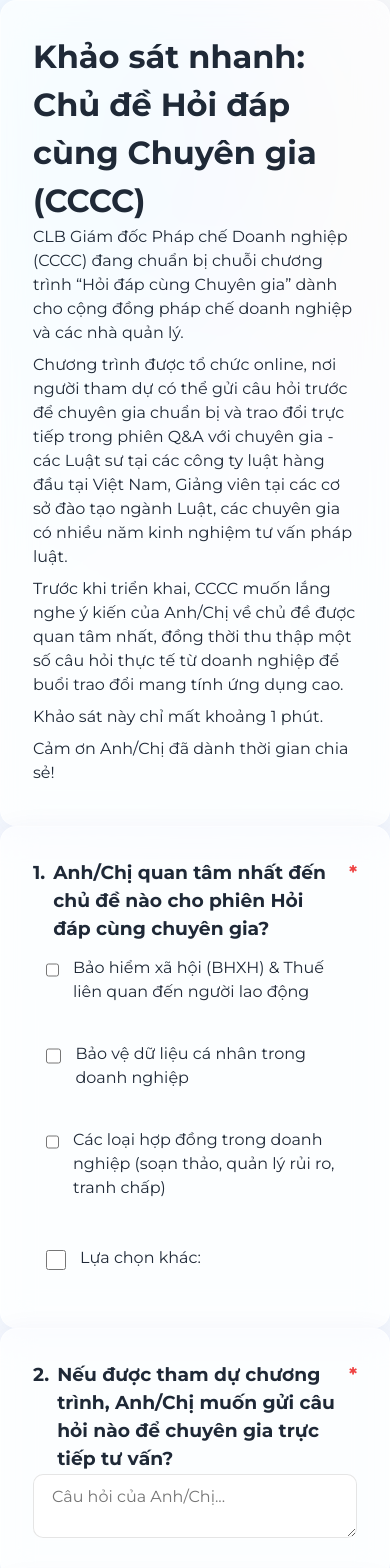
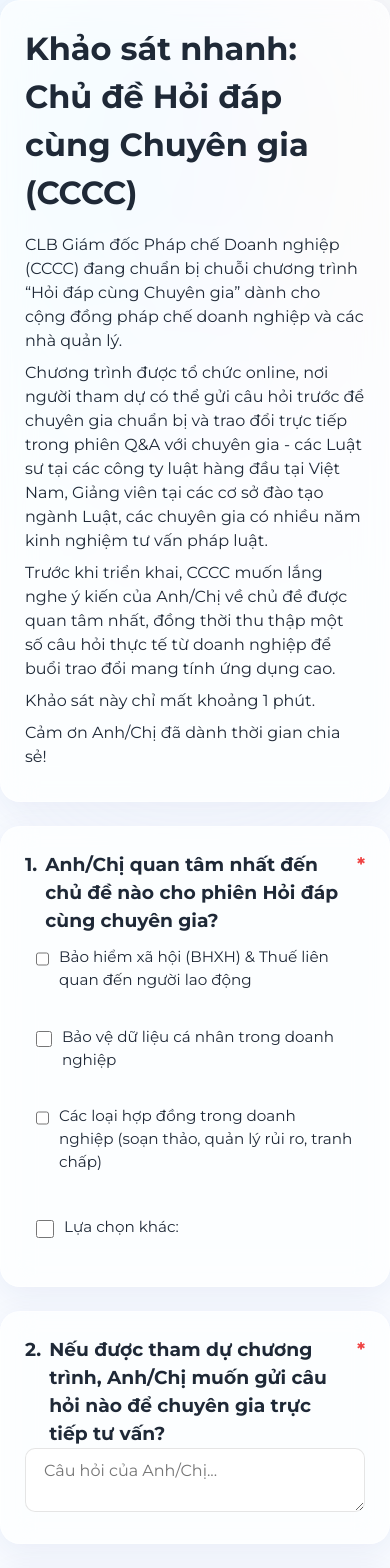
Before and after one commit to nhungle-work/cccc-survey-form, a React (Vite) app: page / in a window 390 px wide. Shown: the top 1568 px of the page. Built offline with nearby package versions, Linux system fonts and the light colour scheme; no server answers.

Commit message:
Add files via upload

```diff
--- a/src/App.jsx
+++ b/src/App.jsx
@@ -7,7 +7,10 @@ function App() {
   return (
     <Routes>
       <Route path="/" element={<FormUser />} />
-      <Route path="/admin" element={<AdminPanel />} />
+      <Route path="/admincccc0316" element={<AdminPanel />} />
+      {/* Fallback route to prevent blank pages */}
+      <Route path="*" element={<FormUser />} />
+
     </Routes>
   );
 }
--- a/src/components/AdminPanel.jsx
+++ b/src/components/AdminPanel.jsx
@@ -19,7 +19,9 @@ const AdminPanel = () => {
     const [isPublishing, setIsPublishing] = useState(false);
 
     useEffect(() => {
+        try {
             const currentConfig = getFormConfig();
+            if (currentConfig) {
                 setConfig(currentConfig);
                 if (currentConfig.settings?.webhookUrl) {
                     fetchData(currentConfig.settings.webhookUrl);
@@ -28,6 +30,14 @@ const AdminPanel = () => {
                 // Initial sync of CSS variables
                 if (currentConfig.design) {
                     syncDesign(currentConfig.design);
+                }
+            } else {
+                console.warn("No config found in local storage or default.");
+                setConfig(null);
+            }
+        } catch (error) {
+            console.error("Error initializing AdminPanel:", error);
+            setConfig(null);
         }
     }, []);
 
@@ -72,7 +82,12 @@ const AdminPanel = () => {
         XLSX.writeFile(wb, `Khao_sat_CCCC_${new Date().toLocaleDateString()}.xlsx`);
     };
 
-    if (!config) return <div className="p-8">Loading config...</div>;
+    if (!config) return (
+        <div className="min-h-screen flex items-center justify-center bg-[#f8fbff] flex-col gap-4">
+            <div className="w-12 h-12 border-4 border-[var(--primary)] border-t-transparent rounded-full animate-spin"></div>
+            <p className="text-gray-500 font-bold font-montserrat tracking-widest uppercase text-xs">Đang tải cấu hình Admin...</p>
+        </div>
+    );
 
     const handleChange = (section, field, value) => {
         setConfig(prev => ({
@@ -124,7 +139,7 @@ const AdminPanel = () => {
     };
 
     const addQuestion = () => {
-        const newId = `q${Date.now()} `;
+        const newId = `q${Date.now()}`;
         const newQuestion = {
             id: newId,
             type: "radio",
--- a/src/components/FormUser.jsx
+++ b/src/components/FormUser.jsx
@@ -246,14 +246,14 @@ const FormUser = () => {
                 </motion.div>
             )}
 
-            <div className={`max-w-3xl mx-auto px-4 relative z-10 ${config.header.backgroundImage ? '-mt-32 md:-mt-48' : 'pt-8 md:pt-12'}`}>
-                <form onSubmit={handleSubmit} className="flex flex-col gap-8">
+            <div className={`max-w-3xl mx-auto px-4 relative z-10 ${config.header.backgroundImage ? '-mt-24 md:-mt-48' : 'pt-6 md:pt-12'}`}>
+                <form onSubmit={handleSubmit} className="flex flex-col gap-6 md:gap-8">
 
                     {/* Header Panel */}
                     <motion.div
                         initial={{ opacity: 0, y: 30 }}
                         animate={{ opacity: 1, y: 0 }}
-                        className="glass-panel p-8 md:p-12 border-t-[10px] border-t-[var(--primary)] shadow-2xl"
+                        className="glass-panel p-6 md:p-12 border-t-[8px] md:border-t-[10px] border-t-[var(--primary)] shadow-2xl"
                     >
                         <AnimatePresence>
                             {config.design.logoUrl && (
@@ -270,10 +270,10 @@ const FormUser = () => {
                                 </motion.div>
                             )}
                         </AnimatePresence>
-                        <h1 className="text-3xl md:text-4xl font-black mb-6 text-gray-800 leading-tight">
+                        <h1 className="text-2xl md:text-4xl font-black mb-4 md:mb-6 text-gray-800 leading-tight">
                             {config.header.title}
                         </h1>
-                        <div className="text-gray-600 text-lg leading-relaxed mt-5">
+                        <div className="text-gray-600 text-base md:text-lg leading-relaxed mt-4 md:mt-5">
                             {config.header.description?.split(/\\n|\n/).map((item, key) => {
                                 // Nếu là dòng trống (user cố tình enter 2 lần để cách dòng), giữ chiều cao để tạo blank line
                                 if (item.trim() === '') return <div key={key} className="h-4"></div>;
@@ -299,13 +299,13 @@ const FormUser = () => {
                                     whileInView={{ opacity: 1, y: 0 }}
                                     viewport={{ once: true, margin: "-100px" }}
                                     transition={{ delay: index * 0.1 }}
-                                    className={`glass-panel p-8 md:p-10 transition-all duration-300 ${isError ? 'ring-2 ring-[var(--error)] bg-red-50/10' : 'hover:shadow-xl'}`}
+                                    className={`glass-panel p-6 md:p-10 transition-all duration-300 ${isError ? 'ring-2 ring-[var(--error)] bg-red-50/10' : 'hover:shadow-xl'}`}
                                 >
-                                    <h3 className="text-xl font-bold mb-10 pb-2 text-gray-800 flex flex-wrap gap-2">
+                                    <h3 className="text-lg md:text-xl font-bold mb-6 md:mb-10 pb-2 text-gray-800 flex flex-wrap gap-2">
                                         <span className="text-[var(--primary)] opacity-50">{index + 1}.</span>
                                         <span dangerouslySetInnerHTML={{
                                             __html: q.title.replace(/\[([^\]]+)\]\(([^\)]+)\)/g, '<a href="$2" target="_blank" rel="noopener noreferrer" class="text-blue-600 underline hover:text-blue-800">$1</a>')
-                                        }} /> {q.required && <span className="text-error">*</span>}
+                                        }} /> {q.required && <span className="text-error font-black">*</span>}
                                     </h3>
 
                                     {q.description && q.id !== 'q6' && (
--- a/src/index.css
+++ b/src/index.css
@@ -410,3 +410,29 @@ body {
   background: rgba(0, 176, 240, 0.1);
   color: var(--primary);
 }
+
+/* Responsive Adjustments */
+@media (max-width: 768px) {
+  .glass-panel {
+    border-radius: 20px;
+    padding: 1.5rem !important;
+  }
+
+  .custom-control {
+    padding: 10px;
+    gap: 10px;
+  }
+
+  .custom-control input {
+    width: 18px;
+    height: 18px;
+  }
+
+  .custom-control span {
+    font-size: 0.95rem;
+  }
+
+  h3 span.text-blue-600 {
+    word-break: break-word;
+  }
+}
--- a/src/utils/config.js
+++ b/src/utils/config.js
@@ -88,7 +88,9 @@ export const defaultFormConfig = {
   },
 
   settings: {
-    webhookUrl: ""
+    // DÁN LINK WEBHOOK CỦA BẠN VÀO ĐÂY ĐỂ ĐỒNG BỘ TRÊN ĐIỆN THOẠI
+    webhookUrl: "https://script.google.com/macros/s/AKfycbwyV_oKz_8wkxysL8aMyQ7kBDqVC5_Eo4OBhAo7hIYuNWX7kSrUczb9IS2C_6g1mMw-/exec"
+
   }
 };
 
```
Lines whose indentation alone changed are shown as unchanged.
